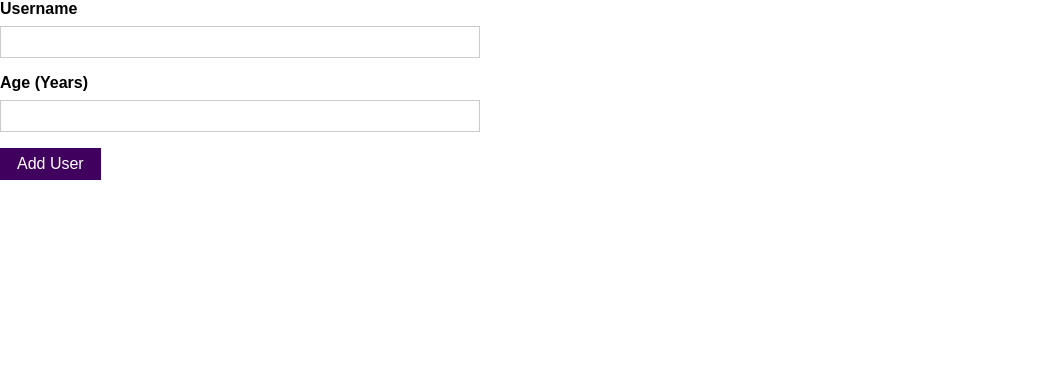
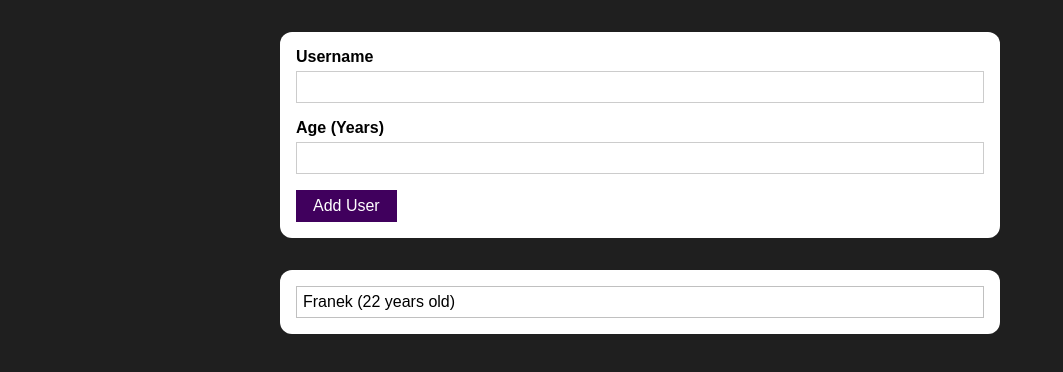
Before and after one commit to ErfoJS/react-course, a React (Create React App) app in the folder add-user-app/: page / in a window 1280 px wide. Shown: the top 372 px of the page, without its empty margins (0-1063 px from the left). Built offline with nearby package versions, Linux system fonts and the light colour scheme.

Commit message:
Project 90% done, need better users validation.

```diff
--- a/add-user-app/src/App.js
+++ b/add-user-app/src/App.js
@@ -1,10 +1,52 @@
-import React from "react";
+import React, { useState } from "react";
 import UserForm from "./Components/UserForm";
+import UserList from "./Components/Userlist";
+import Error from "./Components/UI/Error";
+
+const USERS_LIST_INITIAL = [
+  {
+    id: Math.random().toString(),
+    userName: "Franek",
+    userAge: "22",
+  },
+];
 
 function App() {
+  const [newUser, setNewUser] = useState(USERS_LIST_INITIAL);
+  const [errorState, setErrorState] = useState();
+
+  const saveUserDataHandler = (enteredUserData) => {
+    if (
+      enteredUserData.userAge <= 0 ||
+      enteredUserData.userAge.trim() === 0 ||
+      isNaN(Number(enteredUserData.userAge))
+    ) {
+      setErrorState({
+        title: "Invalid age",
+        message: "Age must be a number",
+      });
+    }
+
+    setNewUser((prevUsers) => {
+      return [...prevUsers, enteredUserData];
+    });
+  };
+
+  const removeErrorHandler = () => {
+    setErrorState("");
+  };
+
   return (
     <div>
-      <UserForm />
+      {errorState && (
+        <Error
+          errorRemover={removeErrorHandler}
+          title={errorState.title}
+          message={errorState.message}
+        />
+      )}
+      <UserForm onSaveUserData={saveUserDataHandler} />
+      <UserList users={newUser} />
     </div>
   );
 }
--- a/add-user-app/src/Components/Styles/UserForm.module.css
+++ b/add-user-app/src/Components/Styles/UserForm.module.css
@@ -1,20 +1,22 @@
 .form {
 flex-wrap: wrap;
 margin-bottom: 1rem;
-text-align: left;
+
 }
 
 .form label {
+color: rgb(0, 0, 0);
 font-weight: bold;
-margin-bottom: 0.5rem;
+margin-bottom: 5px;
 display: block;
+
+
 }
 
 .form input {
 font: inherit;
-padding: 0.5rem;
 border: 1px solid #ccc;
-width: 30rem;
+width: 100%;
 max-width: 100%;
 height: 2rem;
 }
@@ -47,3 +49,14 @@ height: 2rem;
 .button.alternative:active {
     background-color: #ddb3f8;
 }
+
+.formSpace{
+    background: rgb(255, 255, 255);
+        justify-content: space-between;
+        align-items: center;
+        padding: 1rem;
+        margin: 2rem auto;
+        width: 45rem;
+        max-width: 95%;
+        border-radius: 12px;
+    }
--- /dev/null
+++ b/add-user-app/src/Components/Styles/UserInfo.module.css
@@ -0,0 +1,11 @@
+.userInfoSpace{
+    padding: 5px;
+}
+
+.userInfoBorder{
+    border-style: solid;
+    border-width: 1px;
+    border-color: rgb(192, 192, 192);
+    padding: 6px;
+
+}
--- /dev/null
+++ b/add-user-app/src/Components/Styles/UserList.module.css
@@ -0,0 +1,9 @@
+.userList{
+    border-radius: 12px;
+    align-items: center;
+    padding: 11px;
+    margin: 0 auto;
+    width: 45rem;
+    max-width: 95%;
+    background: rgb(255, 255, 255);
+}
--- a/add-user-app/src/Components/UI/Card.js
+++ /dev/null
@@ -1,5 +0,0 @@
-import styles from "./Styles/Card.module.css";
-
-const Card = () => {
-  return <div className={styles.Card}></div>;
-};
--- /dev/null
+++ b/add-user-app/src/Components/UI/Error.js
@@ -0,0 +1,22 @@
+import styles from "./Styles/Error.module.css";
+const Error = (props) => {
+  return (
+    <div>
+      <div className={styles.backdrop}></div>
+      <div className={styles.modal}>
+        <header className={styles.header}>
+          <h2>{props.title}</h2>
+        </header>
+        <div className={styles.content}>
+          <p>{props.message}</p>
+        </div>
+
+        <footer className={styles.actions}>
+          <button onClick={props.errorRemover}>Okay</button>
+        </footer>
+      </div>
+    </div>
+  );
+};
+
+export default Error;
--- a/add-user-app/src/Components/UI/Styles/Card.module.css
+++ /dev/null
@@ -1,3 +0,0 @@
-.Card{
-    border-radius: 12px;
-}
--- /dev/null
+++ b/add-user-app/src/Components/UI/Styles/Error.module.css
@@ -0,0 +1,48 @@
+.backdrop {
+    position: fixed;
+    top: 0;
+    left: 0;
+    width: 100%;
+    height: 100vh;
+    z-index: 10;
+    background: rgba(0, 0, 0, 0.75);
+}
+
+.modal {
+    position: fixed;
+    top: 30vh;
+    left: 10%;
+    width: 80%;
+    z-index: 100;
+    overflow: hidden;
+    border-radius: 12px;
+}
+
+.header {
+    background: #4f005f;
+    padding: 1rem;
+}
+
+.header h2 {
+    margin: 0;
+    color: white;
+}
+
+.content {
+    padding: 1rem;
+    background-color: white;
+}
+
+.actions {
+    padding: 1rem;
+    display: flex;
+    justify-content: flex-end;
+    background-color: white;
+}
+
+@media (min-width: 768px) {
+    .modal {
+        left: calc(50% - 20rem);
+        width: 40rem;
+    }
+}
--- a/add-user-app/src/Components/UserForm.js
+++ b/add-user-app/src/Components/UserForm.js
@@ -1,18 +1,56 @@
+import { useState } from "react";
 import styles from "./Styles/UserForm.module.css";
 
-const UserForm = () => {
+const UserForm = (props) => {
+  const [enteredName, setEnteredName] = useState("");
+  const [enteredAge, setEnteredAge] = useState("");
+
+  const usernametHandler = (event) => {
+    event.preventDefault();
+    setEnteredName(event.target.value);
+  };
+
+  const userAgeHandler = (event) => {
+    event.preventDefault();
+    setEnteredAge(event.target.value);
+  };
+
+  const submitHandler = (event) => {
+    event.preventDefault();
+
+    const userData = {
+      id: Math.random().toString(),
+      userName: enteredName,
+      userAge: enteredAge,
+    };
+    setEnteredName("");
+    setEnteredAge("");
+
+    props.onSaveUserData(userData);
+  };
+
   return (
-    <div>
-      <form>
+    <div className={styles.formSpace}>
+      <form onSubmit={submitHandler}>
         <div>
           <div className={styles.form}>
             <label className={styles.label}>Username</label>
-            <input className={styles.input} type="text" />
+            <input
+              value={enteredName}
+              onChange={usernametHandler}
+              className={styles.input}
+              type="text"
+            />
           </div>
 
           <div className={styles.form}>
             <label className={styles.label}>Age (Years)</label>
-            <input className={styles.input} type="text" />
+            <input
+              value={enteredAge}
+              onChange={userAgeHandler}
+              className={styles.input}
+              type="text"
+            />
           </div>
           <button className={styles.button} type="submit">
             Add User
--- /dev/null
+++ b/add-user-app/src/Components/UserInfo.js
@@ -0,0 +1,15 @@
+import styles from "./Styles/UserInfo.module.css";
+
+const UserInfo = (props) => {
+  return (
+    <div>
+      <div className={styles.userInfoSpace}>
+        <div className={styles.userInfoBorder}>
+          {props.userName} ({props.userAge} years old)
+        </div>
+      </div>
+    </div>
+  );
+};
+
+export default UserInfo;
--- /dev/null
+++ b/add-user-app/src/Components/Userlist.js
@@ -0,0 +1,18 @@
+import UserInfo from "./UserInfo";
+import styles from "./Styles/UserList.module.css";
+
+const UserList = (props) => {
+  return (
+    <div className={styles.userList}>
+      {props.users.map((user) => (
+        <UserInfo
+          userName={user.userName}
+          userAge={user.userAge}
+          key={Math.random().toString()}
+        />
+      ))}
+    </div>
+  );
+};
+
+export default UserList;
--- a/add-user-app/src/index.css
+++ b/add-user-app/src/index.css
@@ -8,4 +8,5 @@ html {
 
 body {
   margin: 0;
+  background-color: rgb(31, 31, 31);
 }
```
